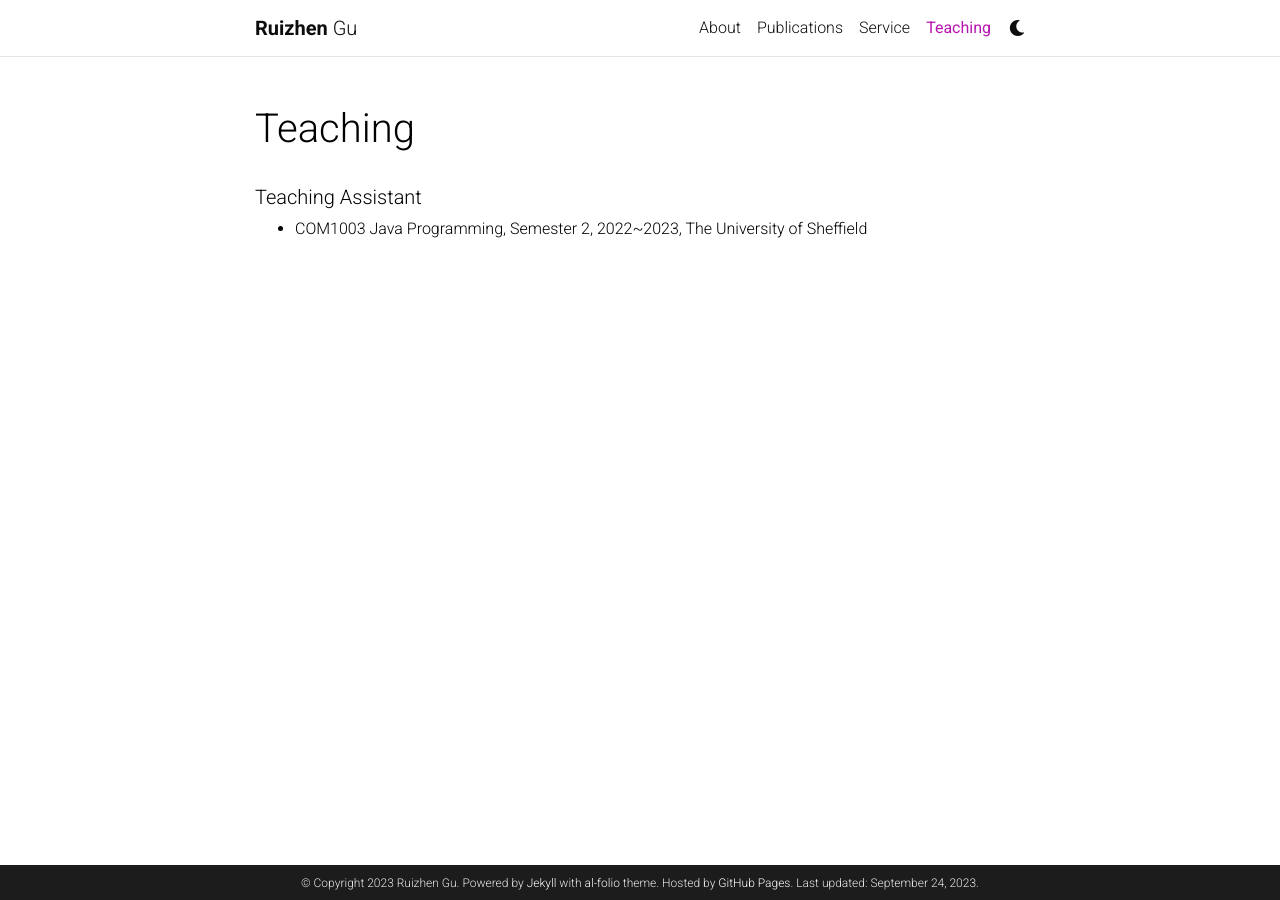
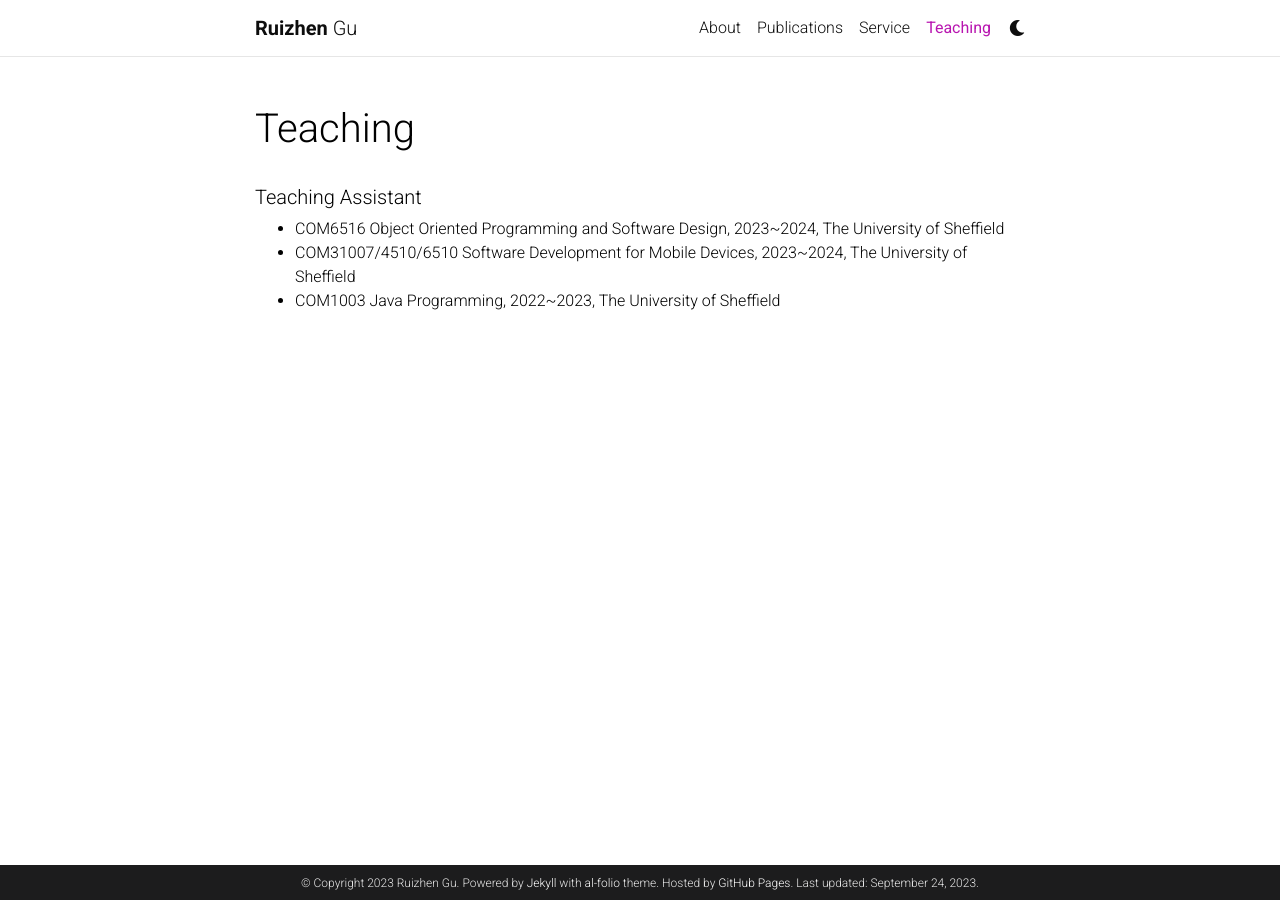
Before and after one commit to ruizhengu/ruizhengu.github.io, a Jekyll site: the page built from _pages/teaching.md, in a window 1280 px wide. Built offline with Jekyll 4.4.1, drawn with Linux system fonts in a browser that asks for light colours; full-size pictures stand in for the smaller copies a plugin makes; comment, search, counter and statistics services are not loaded; a style sheet for code colours, icons or effects is not loaded.

Commit message:
update news 24 Sep

```diff
--- a/_pages/teaching.md
+++ b/_pages/teaching.md
@@ -13,4 +13,6 @@ Organize your courses by years, topics, or universities, however you like! -->
 
 ##### Teaching Assistant
 
-* COM1003 Java Programming, Semester 2, 2022~2023, The University of Sheffield
+* COM6516 Object Oriented Programming and Software Design, 2023~2024, The University of Sheffield
+* COM31007/4510/6510 Software Development for Mobile Devices, 2023~2024, The University of Sheffield
+* COM1003 Java Programming, 2022~2023, The University of Sheffield
```
Also changed, not shown: _news/news_2023-03-26.md (deleted, +0 -7 lines), _news/news_2023-04-16.md (deleted, +0 -7 lines), _news/news_2023-08-11.md (added, +7 -0 lines).
